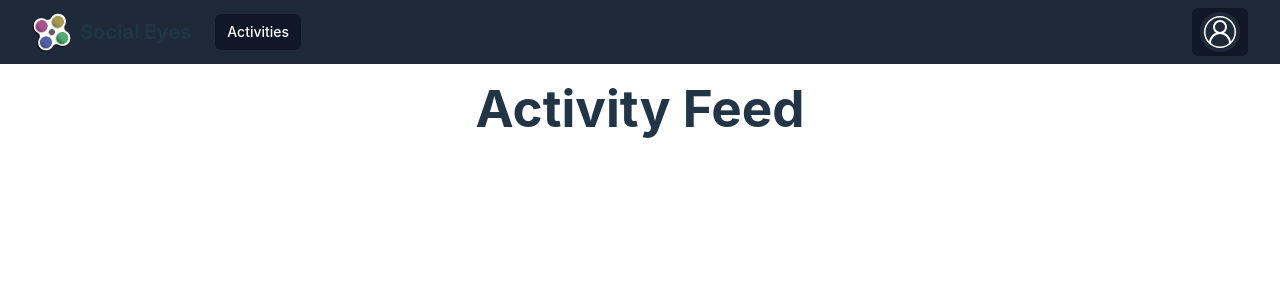
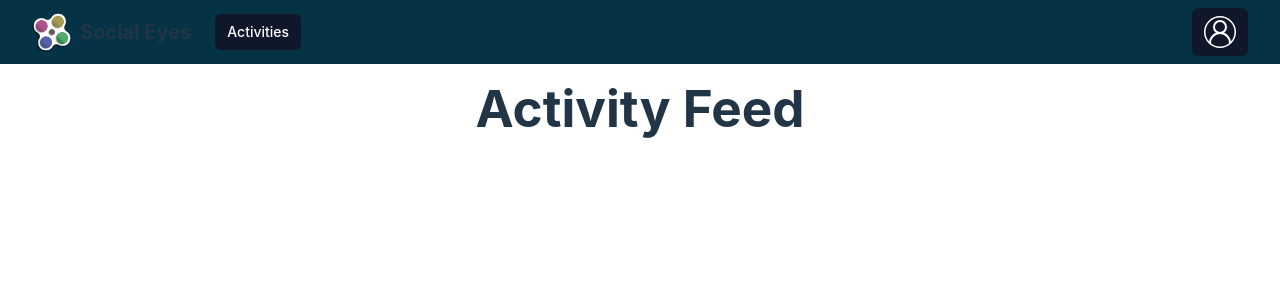
Before and after one commit to tadasmak/socialize_project_frontend, a React (Vite) app: page / in a window 1280 px wide. Shown: the top 300 px of the page. Built offline with nearby package versions, Linux system fonts and the light colour scheme.

Commit message:
Update navigation colors

```diff
--- a/src/components/Navigation.tsx
+++ b/src/components/Navigation.tsx
@@ -4,7 +4,7 @@ const navigationItems = [
 
 export default function Navigation() {
   return (
-    <nav className="bg-gray-800">
+    <nav className="bg-cyan-950">
         <div className="mx-auto max-w-7xl px-2 sm:px-6 lg:px-8">
             <div className="flex justify-between relative items-center h-16">
                 <div className="flex items-center inset-y-0 left-0">
@@ -13,11 +13,11 @@ export default function Navigation() {
                         <div className="text-xl/10 font-bold ml-2">Social Eyes</div>
                     </div>
                     {navigationItems.map((item) => (
-                        <div key={item.name} className={`text-white px-3 py-2 rounded-md text-sm font-medium ${item.current ? 'bg-gray-900' : 'hover:bg-gray-700'}`}>{item.name}</div>
+                        <div key={item.name} className={`text-white px-3 py-2 rounded-md text-sm font-medium ${item.current ? 'bg-slate-900' : 'hover:bg-slate-700'}`}>{item.name}</div>
                     ))}
                 </div>
-                <div className="bg-gray-900 rounded-md px-2 py-1">
-                    <div className="relative rounded-full bg-gray-800 p-1 text-gray-400 hover:text-white focus:ring-2 focus:ring-white focus:ring-offset-2 focus:ring-offset-gray-800 focus:outline-hidden">
+                <div className="bg-slate-900 rounded-md px-2 py-1">
+                    <div className="relative rounded-full p-1 text-gray-400 hover:text-white focus:ring-2 focus:ring-white focus:ring-offset-2 focus:ring-offset-slate-800 focus:outline-hidden">
                         <img src="../src/assets/branding/profile-icon-placeholder.svg" className="size-8 rounded-full" />
                     </div>
                 </div>
```
